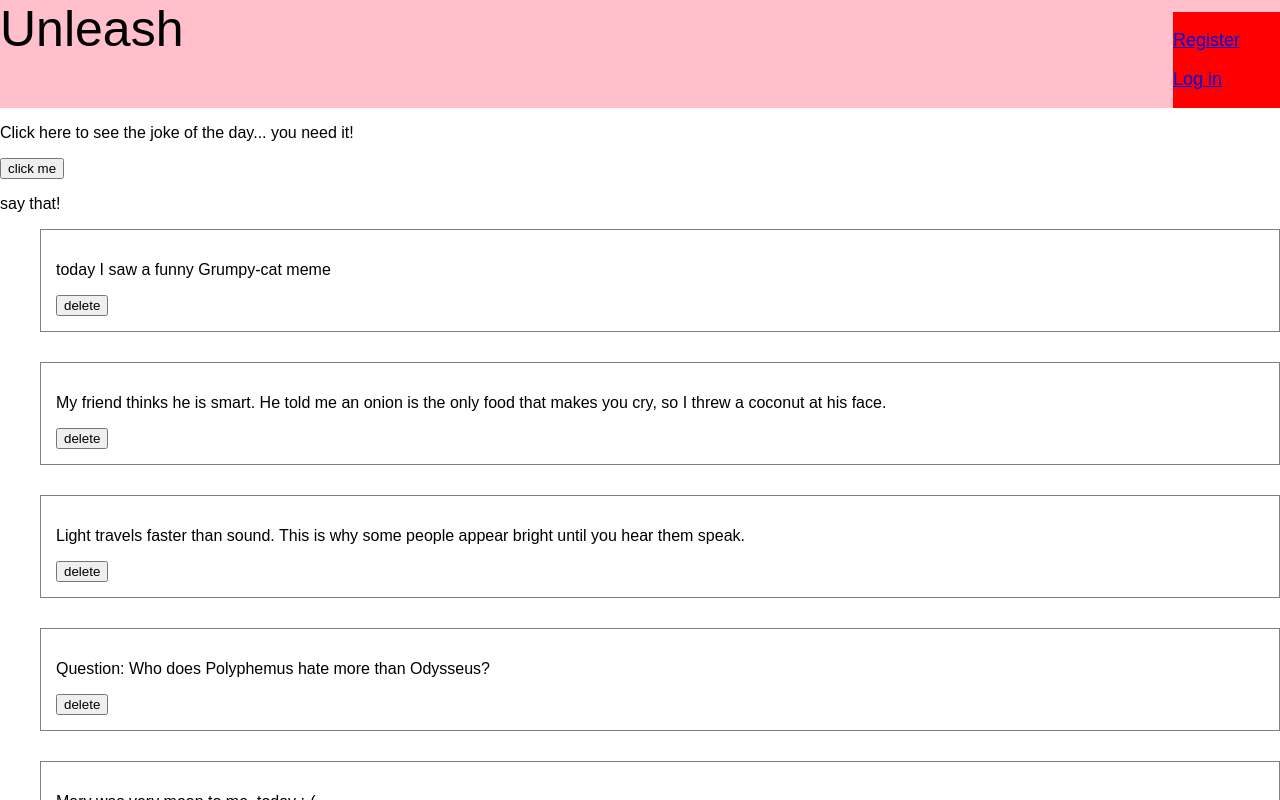
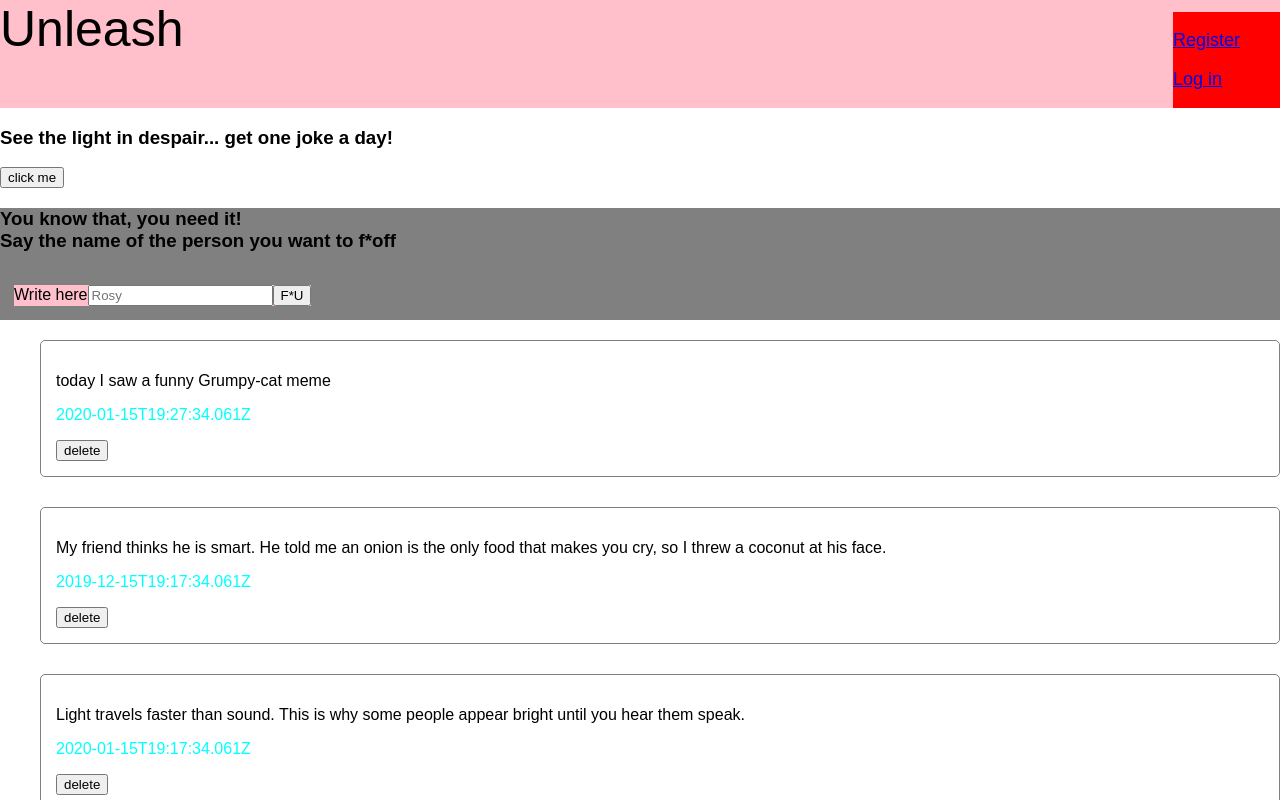
Before and after one commit to FedeColap/Unleash-react, a React (Create React App) app: page /landing in a window 1280 px wide. Shown: the top 800 px of the page. Built offline with nearby package versions, Linux system fonts and the light colour scheme.

Commit message:
added time

```diff
--- a/package.json
+++ b/package.json
@@ -1,11 +1,12 @@
 {
-  "name": "react-base-cap2",
+  "name": "Unleash",
   "version": "0.1.0",
   "private": true,
   "dependencies": {
     "@testing-library/jest-dom": "^4.2.4",
     "@testing-library/react": "^9.4.0",
     "@testing-library/user-event": "^7.2.1",
+    "date-fns": "^2.9.0",
     "react": "^16.12.0",
     "react-dom": "^16.12.0",
     "react-router-dom": "^5.1.2",
--- a/src/App.js
+++ b/src/App.js
@@ -45,6 +45,7 @@ class App extends Component {
 
   addNote = note => {
     note.id = `${Math.floor((Math.random() * 10000) + 1)}`;
+
     console.log(note)
     console.log('adding the note')
 
--- /dev/null
+++ b/src/components/Foaas/Foaas.css
@@ -0,0 +1,11 @@
+.foaas {
+    background-color: gray;
+}
+.inputArea {
+    background-color: pink;
+    display: flex;
+    flex-direction: row;
+    display: inline-block;
+    margin: 14px;
+    align-items: space-between;
+}
--- a/src/components/Foaas/Foaas.js
+++ b/src/components/Foaas/Foaas.js
@@ -1,10 +1,43 @@
 import React, { Component } from 'react'
+import './Foaas.css'
 
 class Foaas extends Component {
-    state = {  }
+    constructor(props) {
+        super(props)
+        this.state = {
+            person: "",
+            showResult: false
+        }
+    }
+    handleChange = (e) => {
+        console.log(e.target.value)
+        this.setState({
+            person : e.target.value,
+            showResult: false
+        })
+    }
+
+    fooaction = () => {
+        this.setState({
+            showResult: true
+        })
+        document.getElementById("f-name").value = "";
+    }
     render() {
+        let sentence = `Fuck you, ${this.state.person}!`
+        // console.log(sentence)
         return (
-            <div> say that!</div>
+            <div className='foaas'>
+                <h3>You know that, you need it! <br /> Say the name of the person you want to f*off</h3>
+                <div className="inputArea">
+                    <label for="f-name">Write here</label>
+                    <input type="text" name="f-name" id="f-name" placeholder="Rosy" onChange={this.handleChange}/>
+                    <button onClick={this.fooaction}>F*U</button>
+                </div>
+                <h2>
+                    {this.state.showResult && sentence}
+                </h2>
+            </div>
           );
     }
 }
--- a/src/components/JokeField/JokeField.js
+++ b/src/components/JokeField/JokeField.js
@@ -25,13 +25,13 @@ class JokeField extends Component {
     render() {
         return (
             <div>
-                <p>Click here to see the joke of the day... you need it!</p>
+                <h3>See the light in despair... get one joke a day!</h3>
                 <button
                     onClick={this.getjoke}>
                     click me
                 </button>
                 <div>
-                    <p>{this.state.joke}</p>
+                    <h2>{this.state.joke}</h2>
                 </div>
             </div>
          );
--- a/src/components/NoteItem/NoteItem.css
+++ b/src/components/NoteItem/NoteItem.css
@@ -1,6 +1,14 @@
 .personalNotes {
     border: 1px solid gray;
+    border-radius: 5px;
     margin-bottom: 30px;
     list-style-type: none;
     padding: 15px;
+    /* display: flex;
+    flex-direction: row;
+    display: inline-block; */
 }
+.date {
+    color:aqua;
+    /* align-self: flex-end; */
+}
--- a/src/components/NoteItem/NoteItem.js
+++ b/src/components/NoteItem/NoteItem.js
@@ -1,4 +1,5 @@
 import React, { Component } from 'react'
+import { format } from 'date-fns'
 import PersonalContext from '../../PersonalContext'
 import './NoteItem.css'
 
@@ -7,11 +8,15 @@ class NoteItem extends Component {
     state = {  }
     render() {
         const noteId = this.props.id
-        console.log(noteId)
+        // console.log(noteId)
+        const created = this.props.created
+        console.log(created)
         return (
 
             <li className="personalNotes">
                 <p>{this.props.content}</p>
+                {/* <p>{format(created, 'YYYY-MM')}</p> */}
+                <p className="date">{created}</p>
                 <button type='button' onClick={() => {this.context.deleteNote(noteId)}}>delete</button>
             </li>
 
--- a/src/components/Notelist/Notelist.js
+++ b/src/components/Notelist/Notelist.js
@@ -16,6 +16,7 @@ class Notelist extends Component {
                   key={index}
                   id={note.id}
                   content={note.content}
+                  created={note.created}
                 />)
             }
         </ul>
--- a/src/dummy-notes.js
+++ b/src/dummy-notes.js
@@ -1,31 +1,38 @@
 const NOTES = [
         {
             "id": "cbc787a0-ffaf-11e8-8eb2-f2801f1b9fd1",
-        "content": "today I saw a funny Grumpy-cat meme"
+        "content": "today I saw a funny Grumpy-cat meme",
+        "created": "2020-01-15T19:27:34.061Z"
         },
         {
             "id": "d26e0034-ffaf-11e8-8eb2-f2801f1b9fd1",
-        "content": "My friend thinks he is smart. He told me an onion is the only food that makes you cry, so I threw a coconut at his face."
+        "content": "My friend thinks he is smart. He told me an onion is the only food that makes you cry, so I threw a coconut at his face.",
+        "created": "2019-12-15T19:17:34.061Z"
         },
         {
             "id": "d26e01a6-ffaf-11e8-8eb2-f2801f1b9fd1",
-        "content": "Light travels faster than sound. This is why some people appear bright until you hear them speak."
+        "content": "Light travels faster than sound. This is why some people appear bright until you hear them speak.",
+        "created": "2020-01-15T19:17:34.061Z"
         },
         {
             "id": "d26e0570-ffaf-11e8-8eb2-f2801f1b9fd1",
-        "content": "Question: Who does Polyphemus hate more than Odysseus?"
+        "content": "Question: Who does Polyphemus hate more than Odysseus?",
+        "created": "2019-01-15T19:17:34.061Z"
         },
         {
             "id": "d26e0714-ffaf-11e8-8eb2-f2801f1b9fd1",
-        "content": "Mary was very mean to me, today :-("
+        "content": "Mary was very mean to me, today :-(",
+        "created": "2019-02-15T19:17:34.061Z"
         },
         {
             "id": "d26e0854-ffaf-11e8-8eb2-f2801f1b9fd1",
-        "content": "Life is a wheel, Mary has arrived late today, ha ha!"
+        "content": "Life is a wheel, Mary has arrived late today, ha ha!",
+        "created": "2019-05-15T19:17:34.061Z"
         },
         {
             "id": "d26e0980-ffaf-11e8-8eb2-f2801f1b9fd1",
-        "content": "God made rivers, God made lakes, God made you, Hell, everyone makes mistakes."
+        "content": "God made rivers, God made lakes, God made you, Hell, everyone makes mistakes.",
+        "created": "2019-01-21T19:17:34.061Z"
         },
     ]
     export default NOTES;
--- a/src/routes/AddPage/AddPage.js
+++ b/src/routes/AddPage/AddPage.js
@@ -7,7 +7,8 @@ class AddPage extends Component {
     static contextType = PersonalContext;
     state = {
         id: "",
-        content: ""
+        content: "",
+        created: null
     }
 
     handleChange = (e) => {
@@ -15,19 +16,26 @@ class AddPage extends Component {
         this.setState({
             content : e.target.value
         })
+        const d = new Date();
+        console.log(d);
+        const date = d.toISOString();
+        console.log(date);
+        this.setState({
+            created: date
+        })
     }
     handleSubmit = (e) => {
         e.preventDefault();
-        // console.log(this.state)
 
-        // AGGIUNGI UN RANDOM UUID ------------------------- E POI SET STATE
-        // const idNumber = Math.floor((Math.random() * 1000) + 1);
-        // console.log(idNumber)
+        // const d = new Date();
+        // console.log(d);
+        // const date = d.toISOString();
+        // console.log(date);
         // this.setState({
-        //     id: `${idNumber}`
+        //     created: date
         // })
-        // console.log(this.state.id)
         const note = this.state
+        console.log(note)
         this.props.history.push('/landing')
         this.context.addNote(note)
     }
```
Also changed, not shown: 1 other file (tests, documents, lock files or other folders).
